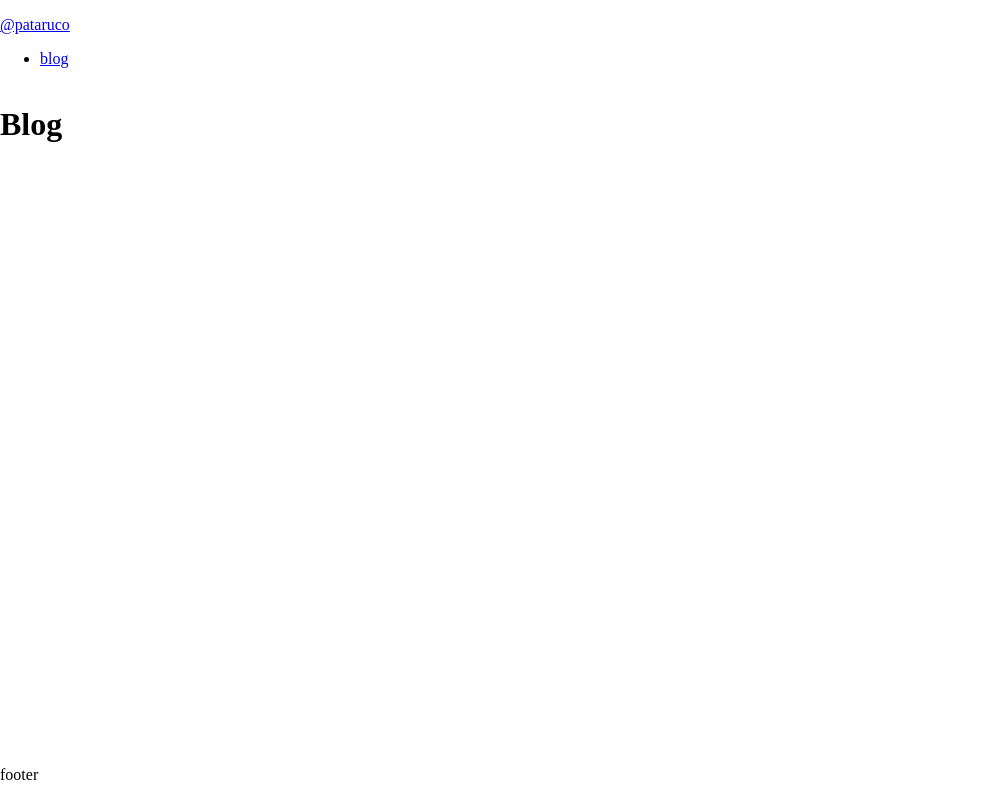
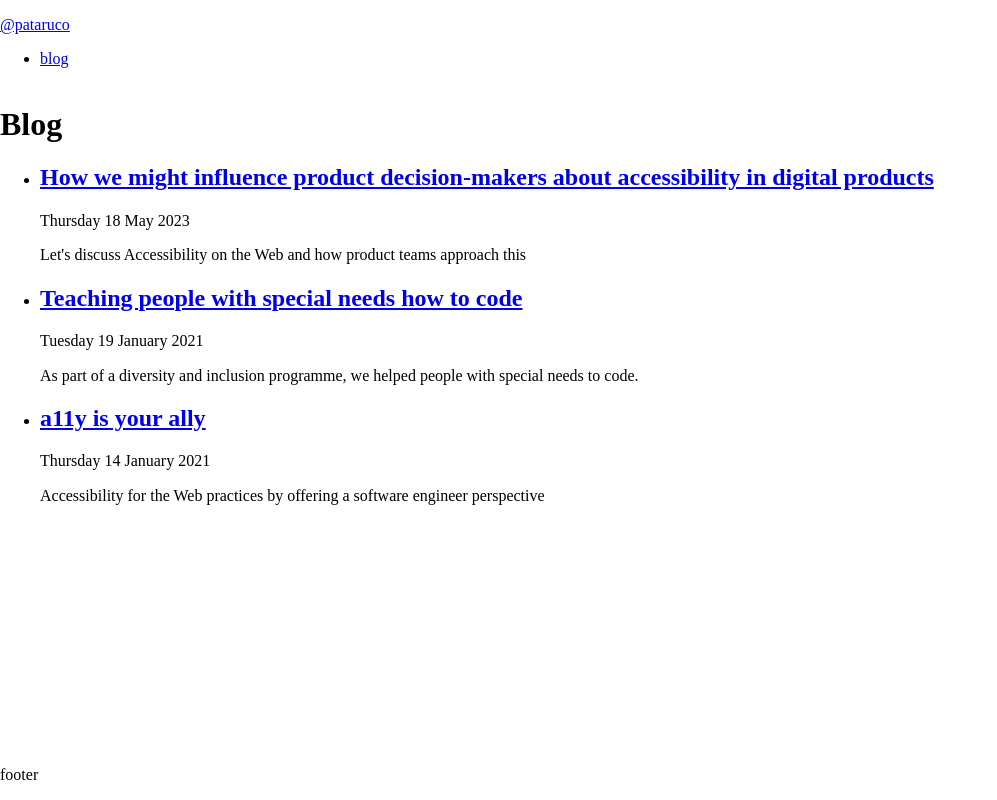
Before and after one commit to pataruco/blog, a Next.js app: page /blog in a window 1280 px wide. Shown: the whole page, without its empty margins (0-997 px from the left). Built offline with nearby package versions, Linux system fonts and the light colour scheme.

Commit message:
Create a blog index page

```diff
--- a/src/app/blog/a11y-is-your-ally/info.tsx
+++ b/src/app/blog/a11y-is-your-ally/info.tsx
@@ -1,4 +1,11 @@
 import { PostMeta } from '@/types';
-// @ts-expect-error
-import { meta } from './post.mdx';
-export const { title, excerpt, date }: PostMeta = meta;
+
+const meta: PostMeta = {
+  title: 'a11y is your ally',
+  date: new Date('2021-01-14'),
+  excerpt:
+    'Accessibility for the Web practices by offering a software engineer perspective',
+  path: 'a11y-is-your-ally',
+};
+
+export default meta;
--- /dev/null
+++ b/src/app/blog/all-info.ts
@@ -0,0 +1,15 @@
+'use client';
+
+import { PostMeta } from '@/types';
+
+import a11yMeta from './a11y-is-your-ally/info';
+import a11yInfluenceMeta from './how-we-might-influence-product-decision-makers-about-accessibility-in-digital-products/info';
+import teachingMeta from './teaching-people-with-special-needs-how-to-code/info';
+
+export const postsInfo: PostMeta[] = [
+  a11yMeta,
+  a11yInfluenceMeta,
+  teachingMeta,
+].sort(({ date: dateA }, { date: dateB }) => {
+  return dateB.getTime() - dateA.getTime();
+});
--- a/src/app/blog/how-we-might-influence-product-decision-makers-about-accessibility-in-digital-products/info.tsx
+++ b/src/app/blog/how-we-might-influence-product-decision-makers-about-accessibility-in-digital-products/info.tsx
@@ -1,4 +1,12 @@
 import { PostMeta } from '@/types';
-// @ts-expect-error
-import { meta } from './post.mdx';
-export const { title, excerpt, date }: PostMeta = meta;
+
+const meta: PostMeta = {
+  title:
+    'How we might influence product decision-makers about accessibility in digital products',
+  date: new Date('2023-05-18'),
+  excerpt:
+    "Let's discuss Accessibility on the Web and how product teams approach this",
+  path: 'how-we-might-influence-product-decision-makers-about-accessibility-in-digital-products',
+};
+
+export default meta;
--- a/src/app/blog/page.tsx
+++ b/src/app/blog/page.tsx
@@ -1,5 +1,25 @@
+'use client';
+
+import { PostItem } from '@/components/post-item';
+import { postsInfo } from './all-info';
+
 const Blog = () => {
-  return <h1>Blog</h1>;
+  return (
+    <>
+      <h1>Blog</h1>
+      <ul>
+        {postsInfo.map(({ date, excerpt, path, title }) => (
+          <PostItem
+            date={date}
+            excerpt={excerpt}
+            key={date.getTime().toString()}
+            path={path}
+            title={title}
+          />
+        ))}
+      </ul>
+    </>
+  );
 };
 
 export default Blog;
--- a/src/app/blog/teaching-people-with-special-needs-how-to-code/info.tsx
+++ b/src/app/blog/teaching-people-with-special-needs-how-to-code/info.tsx
@@ -1,4 +1,11 @@
 import { PostMeta } from '@/types';
-// @ts-expect-error
-import { meta } from './post.mdx';
-export const { title, excerpt, date }: PostMeta = meta;
+
+const meta: PostMeta = {
+  title: 'Teaching people with special needs how to code',
+  date: new Date('2021-01-19'),
+  excerpt:
+    'As part of a diversity and inclusion programme, we helped people with special needs to code.',
+  path: 'teaching-people-with-special-needs-how-to-code',
+};
+
+export default meta;
--- /dev/null
+++ b/src/components/post-item.tsx
@@ -0,0 +1,23 @@
+import { PostMeta } from '@/types';
+import Link from 'next/link';
+
+export const PostItem: React.FC<PostMeta> = ({
+  date,
+  excerpt,
+  path,
+  title,
+}) => {
+  return (
+    <li>
+      <Link href={`/blog/${path}`}>
+        <h2>{title}</h2>
+      </Link>
+      <p>
+        <time dateTime={date.toISOString()}>
+          {new Intl.DateTimeFormat('en-GB', { dateStyle: 'full' }).format(date)}
+        </time>
+      </p>
+      <p>{excerpt}</p>
+    </li>
+  );
+};
--- a/src/types/index.ts
+++ b/src/types/index.ts
@@ -2,4 +2,5 @@ export interface PostMeta {
   title: string;
   date: Date;
   excerpt: string;
+  path: string;
 }
```
Also changed, not shown: src/app/blog/a11y-is-your-ally/post.mdx (+0 -7 lines), src/app/blog/how-we-might-influence-product-decision-makers-about-accessibility-in-digital-products/post.mdx (+0 -8 lines).
